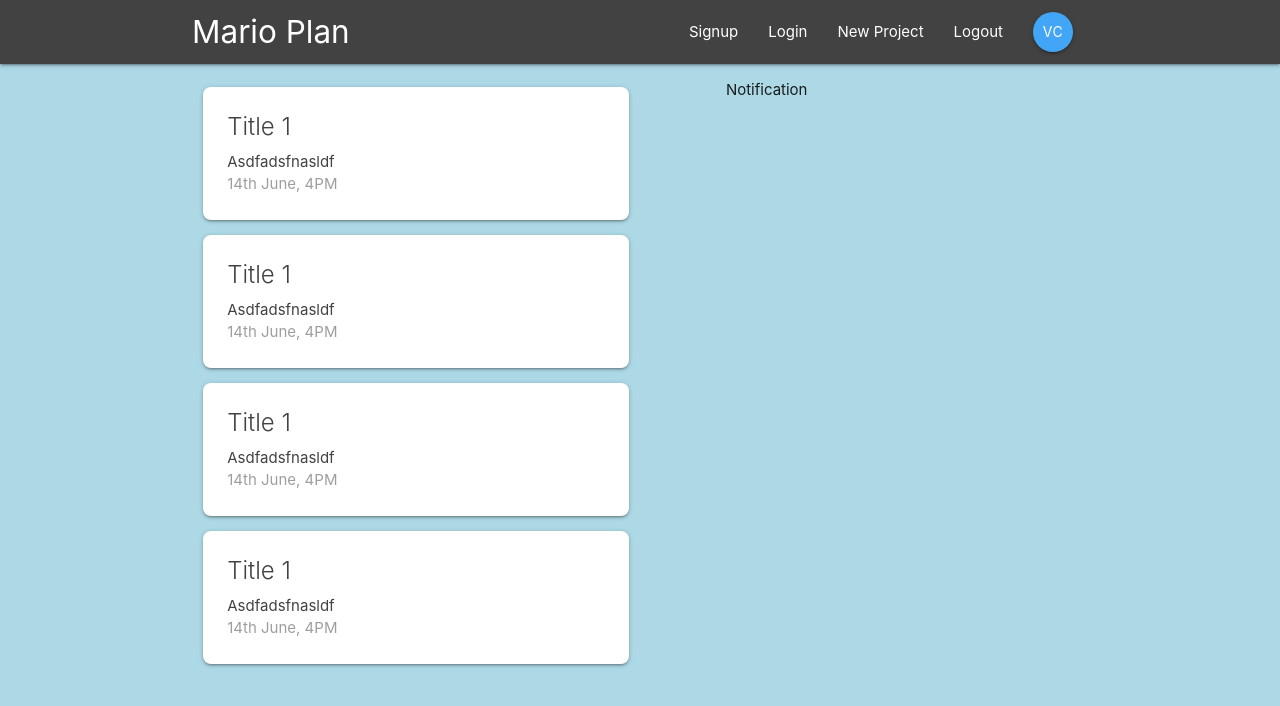
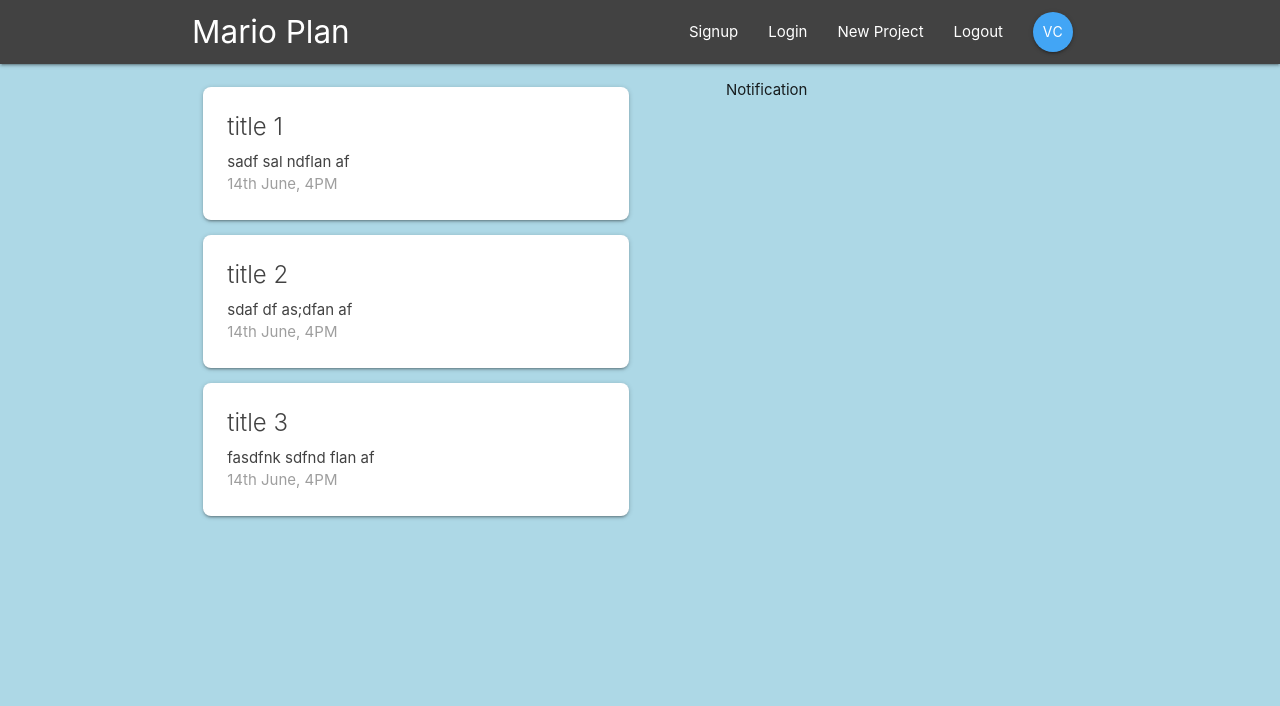
Before and after one commit to WinIT23/React, a React (Create React App) app in the folder marioplan/: page / in a window 1280 px wide. Shown: the top 706 px of the page. Built offline with nearby package versions, Linux system fonts and the light colour scheme.

Commit message:
marioplan: added redux store with dummy data

```diff
--- a/marioplan/package.json
+++ b/marioplan/package.json
@@ -8,8 +8,10 @@
     "@testing-library/user-event": "^12.6.0",
     "react": "^17.0.1",
     "react-dom": "^17.0.1",
+    "react-redux": "^7.2.2",
     "react-router-dom": "^5.2.0",
     "react-scripts": "4.0.1",
+    "redux": "^4.0.5",
     "web-vitals": "^0.2.4"
   },
   "scripts": {
--- a/marioplan/src/components/dashboard/Dashboard.jsx
+++ b/marioplan/src/components/dashboard/Dashboard.jsx
@@ -1,14 +1,16 @@
 import React, { Component } from 'react';
 import Notifications from './Notifications';
 import ProjectList from '../projects/ProjectList';
+import { connect } from 'react-redux';
 
 class Dashboard extends Component {
   render() {
+    const { projects } = this.props
     return(
       <div className="dashboard container">
         <div className="row">
           <div className="col s12 m6">
-            <ProjectList />
+            <ProjectList projects={projects}/>
           </div>
           <div className="col s12 m5 offset-m1">
             <Notifications />
@@ -19,4 +21,10 @@ class Dashboard extends Component {
   }
 }
 
-export default Dashboard;
+const mapStateToProps = (state) => {
+  return {
+    projects: state.project.projects
+  }
+}
+
+export default connect(mapStateToProps)(Dashboard);
--- a/marioplan/src/components/projects/ProjectList.jsx
+++ b/marioplan/src/components/projects/ProjectList.jsx
@@ -1,13 +1,14 @@
 import React from 'react';
 import ProjectSummery from './ProjectSummery';
 
-const ProjectList = () => {
+const ProjectList = ({ projects }) => {
   return(
     <div className="project-list section">
-      <ProjectSummery />
-      <ProjectSummery />
-      <ProjectSummery />
-      <ProjectSummery />
+     { projects && projects.map(project => {
+       return(
+         <ProjectSummery project={project} key={project.id}/>
+       )
+     })}
     </div>
   )
 }
--- a/marioplan/src/components/projects/ProjectSummery.jsx
+++ b/marioplan/src/components/projects/ProjectSummery.jsx
@@ -1,11 +1,11 @@
 import React from 'react';
 
-const ProjectSummery = () => {
+const ProjectSummery = ({ project }) => {
   return(
     <div className="card z-depth-1 project-summery">
       <div className="card-content grey-text text-darken-3">
-        <span className="card-title">Title 1</span>
-        <p>Asdfadsfnasldf</p>
+        <span className="card-title">{project.title}</span>
+        <p>{project.content}</p>
         <p className="grey-text">14th June, 4PM</p>
       </div>
     </div>
--- a/marioplan/src/index.jsx
+++ b/marioplan/src/index.jsx
@@ -1,12 +1,19 @@
 import React from 'react';
 import ReactDOM from 'react-dom';
+import { createStore } from 'redux';
+import { Provider } from 'react-redux';
 import './index.css';
 import App from './App';
 import reportWebVitals from './reportWebVitals';
+import rootReducer from './store/reducers/rootReducer'
+
+const store = createStore(rootReducer);
 
 ReactDOM.render(
   <React.StrictMode>
-    <App />
+    <Provider store={store}>
+      <App />
+    </Provider>
   </React.StrictMode>,
   document.getElementById('root')
 );
--- /dev/null
+++ b/marioplan/src/store/reducers/authReducer.jsx
@@ -0,0 +1,7 @@
+const initState = {}
+
+const authReducer = (state = initState, _action) => {
+  return state;
+}
+
+export default authReducer;
--- /dev/null
+++ b/marioplan/src/store/reducers/projectReducer.jsx
@@ -0,0 +1,13 @@
+const initState = {
+  projects: [
+    {id: '1', title: 'title 1', content: 'sadf sal ndflan af'},
+    {id: '2', title: 'title 2', content: 'sdaf df as;dfan af'},
+    {id: '3', title: 'title 3', content: 'fasdfnk sdfnd flan af'},
+  ]
+}
+
+const projectReducer = (state = initState, _action) => {
+  return state;
+}
+
+export default projectReducer;
--- /dev/null
+++ b/marioplan/src/store/reducers/rootReducer.jsx
@@ -0,0 +1,10 @@
+import authReducer from './authReducer';
+import projectReducer from './projectReducer';
+import { combineReducers } from 'redux';
+
+const rootReducer = combineReducers({
+  auth: authReducer,
+  project: projectReducer
+});
+
+export default  rootReducer;
```
Also changed, not shown: 1 other file (tests, documents, lock files or other folders).
